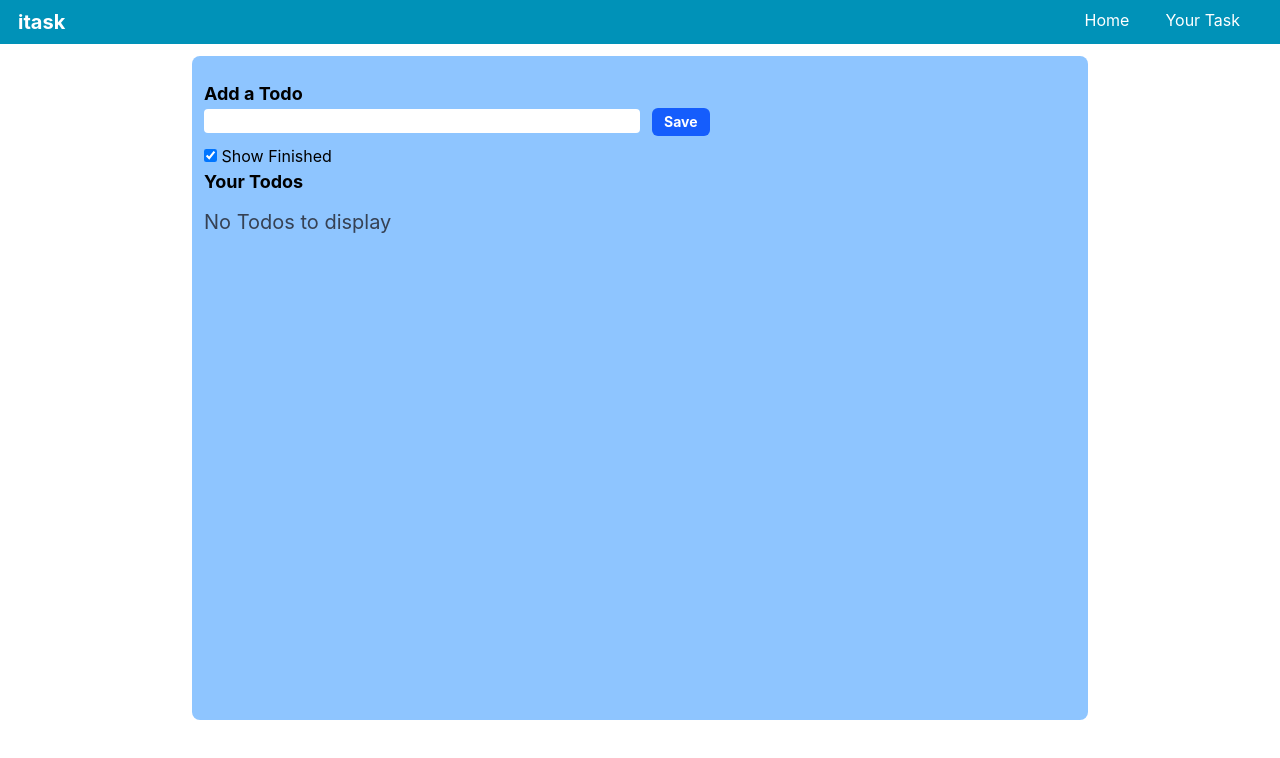
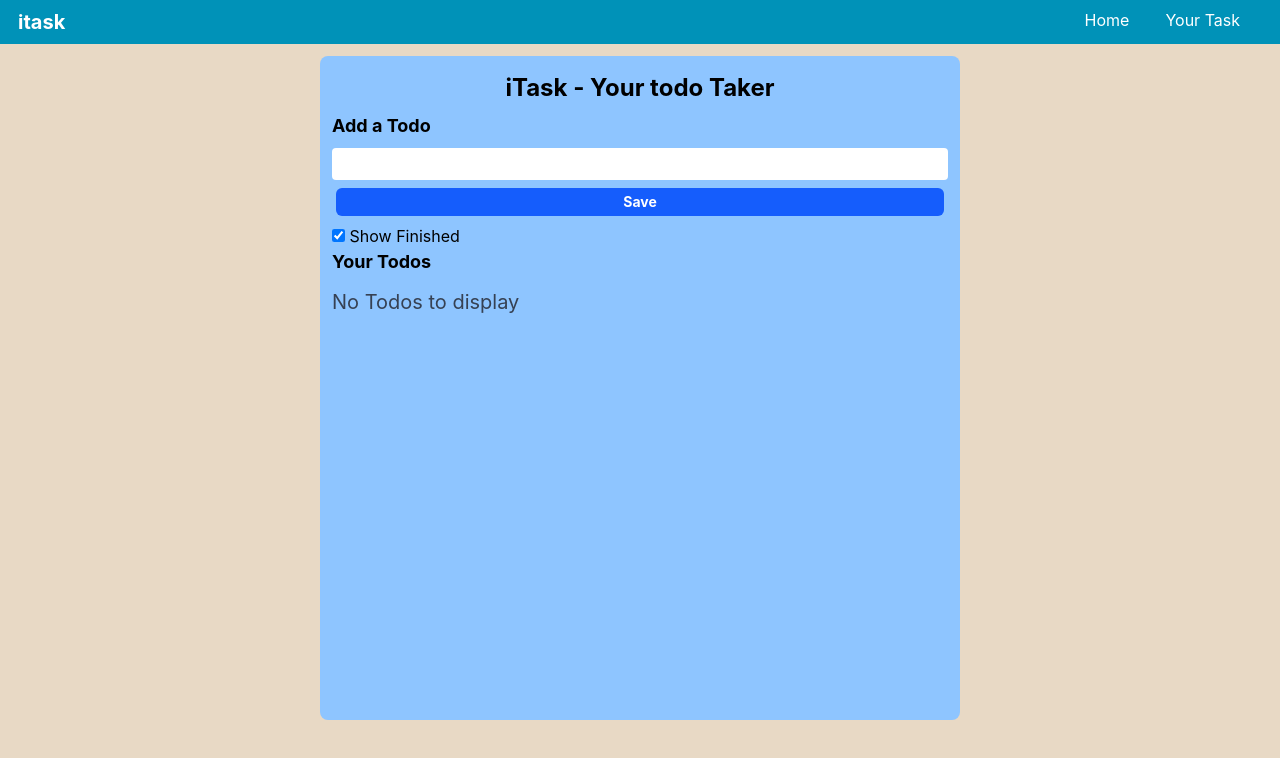
Before and after one commit to Asmar255/Todo-list, a React (Vite) app in the folder todo list/: page / in a window 1280 px wide. Shown: the top 758 px of the page. Built offline with nearby package versions, Linux system fonts and the light colour scheme.

Commit message:
made the todo list reponsive

```diff
--- a/todo list/package.json
+++ b/todo list/package.json
@@ -13,6 +13,7 @@
     "@tailwindcss/vite": "^4.2.1",
     "react": "^19.2.0",
     "react-dom": "^19.2.0",
+    "react-icons": "^5.6.0",
     "tailwindcss": "^4.2.1",
     "uuid": "^13.0.0"
   },
--- a/todo list/src/App.jsx
+++ b/todo list/src/App.jsx
@@ -1,6 +1,8 @@
 import { useEffect, useState } from 'react'
 import Navbar from './components/Navbar'
 import { v4 as uuidv4 } from 'uuid';
+import { MdModeEditOutline } from "react-icons/md";
+import { MdDelete } from "react-icons/md";
 
 function App() {
 
@@ -77,12 +79,13 @@ function App() {
   return (
     <>
       <Navbar />
-      <div className='container mx-auto my-3 rounded-lg bg-blue-300 py-4 px-3 max-w-4xl min-h-[83vh]'>
+      <div className='md:container md:mx-auto my-3 rounded-lg bg-blue-300 py-4 px-3 max-w-4xl min-h-[83vh] md:w-1/2'>
+        <h1 className='font-bold text-2xl text-center'>iTask - Your todo Taker</h1>
 
-        <div className="addtodo my-2">
+        <div className="addtodo my-2 flex flex-col gap-2">
           <h2 className='text-lg font-bold'>Add a Todo</h2>
-          <input type="text" className='bg-white rounded-sm w-1/2' onChange={handleChnage} value={todo} />
-          <button onClick={handleAdd} disabled={todo.length<=3} className='cursor-pointer bg-blue-400 hover:bg-blue-500 disabled:bg-blue-600 p-3 py-1 rounded-md text-white text-sm font-bold mx-3'>Save</button>
+          <input type="text" className='bg-white rounded-sm w-full py-1' onChange={handleChnage} value={todo} />
+          <button onClick={handleAdd} disabled={todo.length<=3} className='cursor-pointer bg-blue-400 hover:bg-blue-500 disabled:bg-blue-600 p-3 py-1 rounded-md text-white text-sm font-bold mx-1'>Save</button>
         </div>
 
           <input  onChange={toggleFinished} type="checkbox" checked={showFinished} id="" /> Show Finished
@@ -92,16 +95,17 @@ function App() {
           {todos.length === 0 && <div className='text-xl text-gray-700 my-3'>No Todos to display</div>}
 
           {todos.map(item => {
-            return (showFinished || !item.isCompleted) && <div key={item.id} className="todo flex justify-between w-1/2 py-1">
-              <div className='flex gap-7'>
+            return (showFinished || !item.isCompleted) &&
+            <div key={item.id} className="todo flex justify-between w-auto py-1 md:w-1/2">
+              <div className='flex gap-7 '>
                 <input name={item.id} onChange={handleCheckbox} type="checkbox" checked={item.isCompleted} id="" />
                 <div className={`${item.isCompleted ? "line-through" : ""} text-lg`}>
                   {item.todo}
                 </div>
               </div>
               <div className="buttons flex h-full">
-                <button onClick={(e) => handleEdit(e, item.id)} className='cursor-pointer bg-blue-400 hover:bg-blue-500 p-3 py-1 rounded-md text-white text-sm font-bold mx-1'>Edit</button>
-                <button onClick={(e) => { handleDelete(e, item.id) }} className='cursor-pointer bg-blue-400 hover:bg-blue-500 p-3 py-1 rounded-md text-white text-sm font-bold mx-1'>Delete</button>
+                <button onClick={(e) => handleEdit(e, item.id)} className='cursor-pointer bg-blue-400 hover:bg-blue-500 p-3 py-1 rounded-md text-white text-sm font-bold mx-1'><MdModeEditOutline /></button>
+                <button onClick={(e) => { handleDelete(e, item.id) }} className='cursor-pointer bg-blue-400 hover:bg-blue-500 p-3 py-1 rounded-md text-white text-sm font-bold mx-1'><MdDelete /></button>
               </div>
             </div>
           })}
--- a/todo list/src/index.css
+++ b/todo list/src/index.css
@@ -1 +1,5 @@
 @import "tailwindcss";
+
+body {
+    background-color: rgba(210, 180, 140, 0.5);
+}
```
Also changed, not shown: 1 other file (tests, documents, lock files or other folders).
